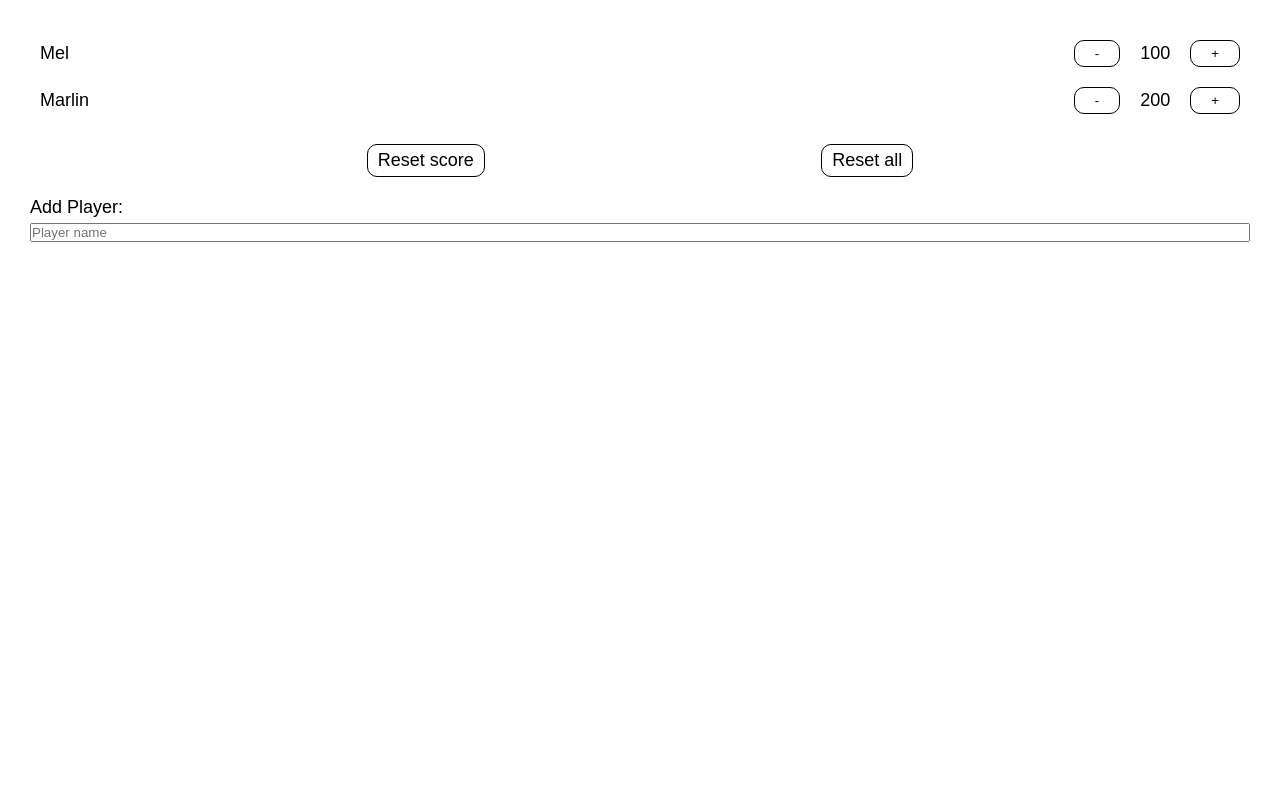
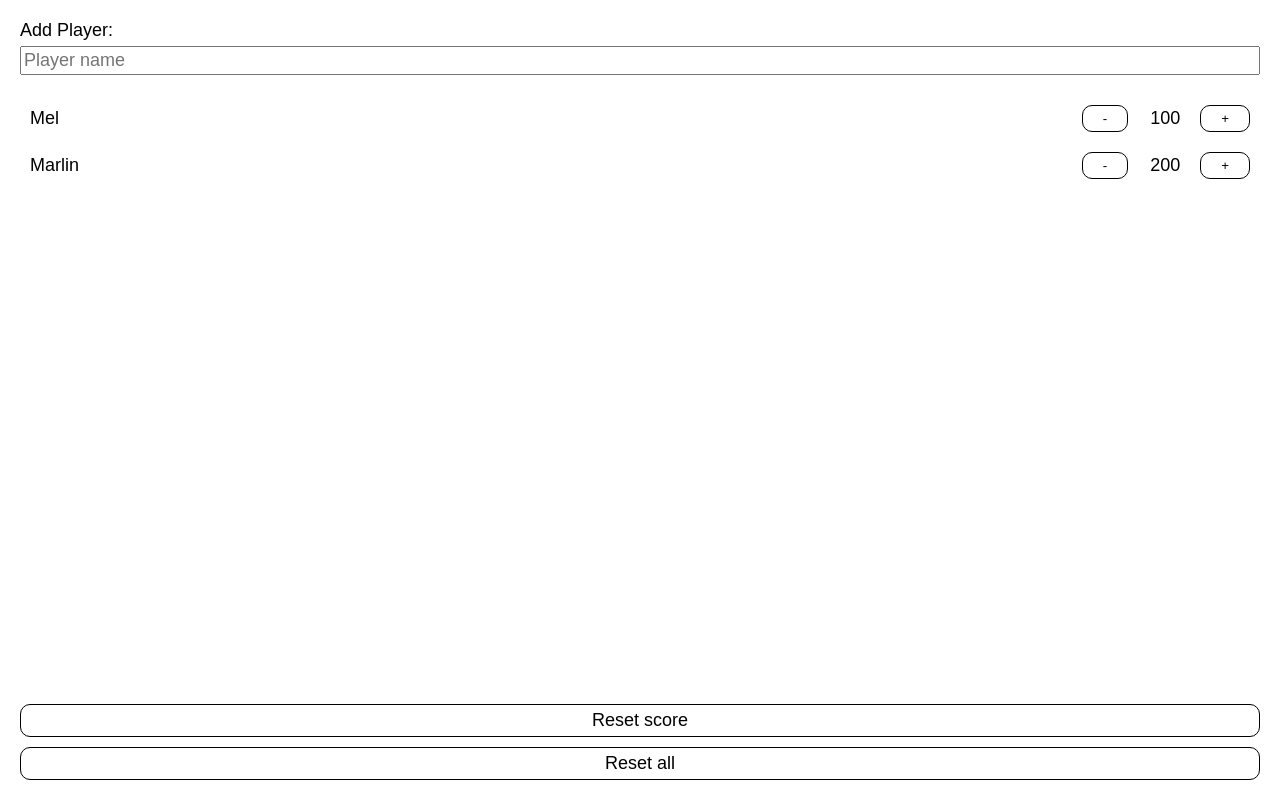
Before and after one commit to MelGGit/scorekeeper, a React (Create React App) app: page / in a window 1280 px wide. Built offline with nearby package versions, Linux system fonts and the light colour scheme.

Commit message:
some changes

```diff
--- a/src/App.css
+++ b/src/App.css
@@ -1,22 +1,17 @@
 .App {
-  margin: 10px;
   padding: 20px;
-  display: flex;
-  flex-direction: column;
+  display: grid;
+  grid-template-rows: min-content auto min-content;
+  height: 100vh;
   gap: 20px;
 }
 
-.App__players {
+.App__playerList {
+  list-style: none;
+}
+
+.App__buttons {
   display: flex;
   flex-direction: column;
+  gap: 10px;
 }
-
-.App__buttonContainer {
-  display: flex;
-  justify-content: space-evenly;
-  align-items: center;
-}
-
-/* .App__playerFormContainer {
-
-} */
--- a/src/App.js
+++ b/src/App.js
@@ -12,33 +12,34 @@ function App() {
 
   return (
     <div className="App">
-      <section className="App__players">
+      <PlayerForm onSubmit={createPlayer} />
+
+      <ul className="App__playerList">
         {players.map((player, index) => (
-          <ScoreboardRow
-            key={player.name}
-            name={player.name}
-            score={player.score}
-            onMinus={() => handleScore(index)}
-            onPlus={() => handleScore(index, true)}
-          />
+          <li>
+            <ScoreboardRow
+              key={player.name}
+              name={player.name}
+              score={player.score}
+              onMinus={() => handleScore(index, -1)}
+              onPlus={() => handleScore(index, 1)}
+            />
+          </li>
         ))}
-      </section>
-      <section className="App__buttonContainer">
+      </ul>
+      <div className="App__buttons">
         <Button onClick={handleResetScore}>Reset score</Button>
         <Button onClick={handleResetAll}>Reset all</Button>
-      </section>
-      <section className="App__playerFormContainer">
-        <PlayerForm onSubmit={createPlayer} />
-      </section>
+      </div>
     </div>
   )
 
-  function handleScore(index, plus) {
+  function handleScore(index, value) {
     setPlayers([
       ...players.slice(0, index),
       {
         ...players[index],
-        score: plus ? players[index].score + 1 : players[index].score - 1,
+        score: players[index].score + value,
       },
       ...players.slice(index + 1),
     ])
@@ -47,22 +48,6 @@ function App() {
   function createPlayer(name) {
     setPlayers([...players, { name, score: 0 }])
   }
-
-  // function handleMinus(index) {
-  //   setPlayers([
-  //     ...players.slice(0, index),
-  //     { ...players[index], score: players[index].score - 1 },
-  //     ...players.slice(index + 1),
-  //   ])
-  // }
-
-  // function handlePlus(index) {
-  //   setPlayers([
-  //     ...players.slice(0, index),
-  //     { ...players[index], score: players[index].score + 1 },
-  //     ...players.slice(index + 1),
-  //   ])
-  // }
 
   function handleResetScore() {
     setPlayers(players.map(player => ({ ...player, score: 0 })))
--- a/src/PlayerForm.css
+++ b/src/PlayerForm.css
@@ -3,3 +3,8 @@
   flex-direction: column;
   gap: 5px;
 }
+
+.PlayerForm__input {
+  padding: 2px;
+  font-size: inherit;
+}
--- a/src/PlayerForm.js
+++ b/src/PlayerForm.js
@@ -10,7 +10,12 @@ export default function PlayerForm({ onSubmit }) {
     <form onSubmit={handleSubmit}>
       <label className="PlayerForm__label">
         Add Player:
-        <input type="text" name="name" placeholder="Player name" />
+        <input
+          className="PlayerForm__input"
+          type="text"
+          name="name"
+          placeholder="Player name"
+        />
       </label>
     </form>
   )
--- a/src/ScoreboardRow.css
+++ b/src/ScoreboardRow.css
@@ -12,6 +12,11 @@
   align-items: center;
   gap: 20px;
   text-align: center;
+}
+
+.ScoreboardRow__score {
+  width: 3.2ch;
+  text-align: right;
 }
 
 .ScoreboardRow__button {
--- a/src/ScoreboardRow.js
+++ b/src/ScoreboardRow.js
@@ -17,7 +17,7 @@ export default function ScoreboardRow({ name, score, onMinus, onPlus }) {
         <button className="ScoreboardRow__button" onClick={onMinus}>
           -
         </button>
-        {score}
+        <output className="ScoreboardRow__score">{score}</output>
         <button className="ScoreboardRow__button" onClick={onPlus}>
           +
         </button>
```
